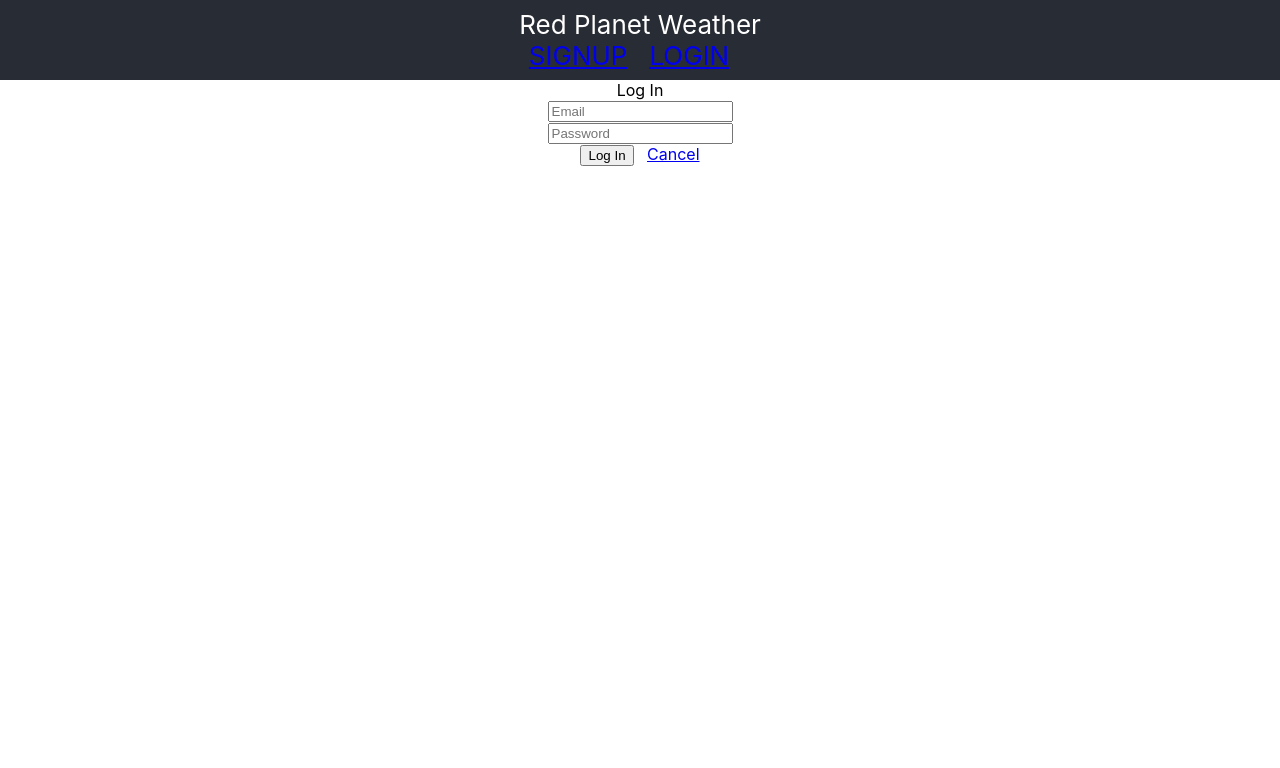
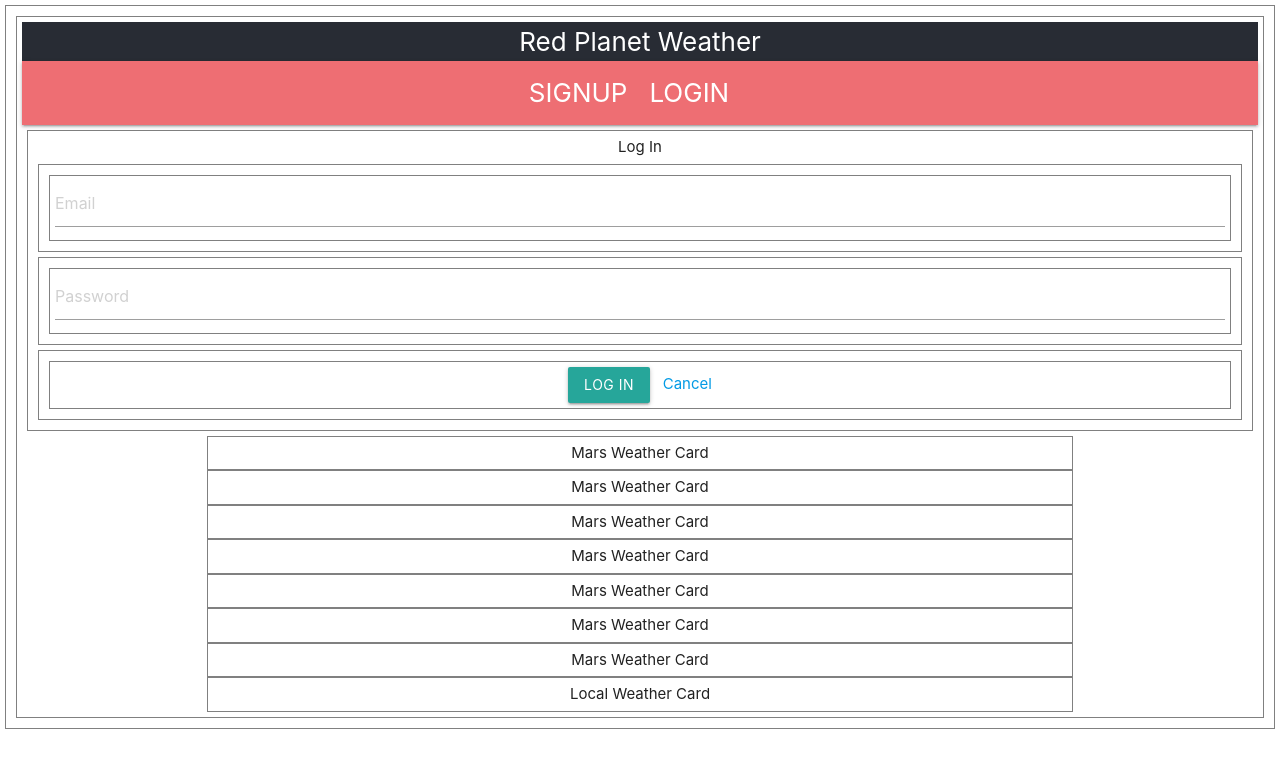
Before and after one commit to Chris-Violante/Red-Planet-Weather, a React (Create React App) app: page /login in a window 1280 px wide. Shown: the top 768 px of the page. Built offline with nearby package versions, Linux system fonts and the light colour scheme.

Commit message:
tile components

```diff
--- a/package.json
+++ b/package.json
@@ -9,6 +9,7 @@
     "bcrypt": "^5.0.0",
     "express": "^4.17.1",
     "jsonwebtoken": "^8.5.1",
+    "materialize-css": "^1.0.0-rc.2",
     "mongoose": "^5.9.24",
     "morgan": "^1.10.0",
     "react": "^16.13.1",
--- a/public/index.html
+++ b/public/index.html
@@ -15,6 +15,7 @@
       user's mobile device or desktop. See https://developers.google.com/web/fundamentals/web-app-manifest/
     -->
     <link rel="manifest" href="%PUBLIC_URL%/manifest.json" />
+   <link rel="stylesheet" href="https://cdnjs.cloudflare.com/ajax/libs/materialize/1.0.0/css/materialize.min.css">
     <!--
       Notice the use of %PUBLIC_URL% in the tags above.
       It will be replaced with the URL of the `public` folder during the build.
@@ -24,7 +25,7 @@
       work correctly both with client-side routing and a non-root public URL.
       Learn how to configure a non-root public URL by running `npm run build`.
     -->
-    <title>React App</title>
+    <title>Red Planet Weather</title>
   </head>
   <body>
     <noscript>You need to enable JavaScript to run this app.</noscript>
--- /dev/null
+++ b/src/components/LocalCard/LocalCard.jsx
@@ -0,0 +1,18 @@
+import React, { Component } from 'react';
+
+
+class LocalCard extends Component {
+    render () {
+      return (
+        <>
+            <div className="container">
+                <header>
+                    Local Weather Card
+                </header>
+            </div>
+        </>
+      );
+    }
+  }
+
+  export default LocalCard;
--- a/src/components/MarsCard/MarsCard.jsx
+++ b/src/components/MarsCard/MarsCard.jsx
@@ -0,0 +1,48 @@
+import React, { Component } from 'react';
+
+
+class MarsCard extends Component {
+    render () {
+      return (
+        <>
+            <div className="container">
+                <header>
+                    Mars Weather Card
+                </header>
+            </div>
+            <div className="container">
+                <header>
+                    Mars Weather Card
+                </header>
+            </div>
+            <div className="container">
+                <header>
+                    Mars Weather Card
+                </header>
+            </div>
+            <div className="container">
+                <header>
+                    Mars Weather Card
+                </header>
+            </div>
+            <div className="container">
+                <header>
+                    Mars Weather Card
+                </header>
+            </div>
+            <div className="container">
+                <header>
+                    Mars Weather Card
+                </header>
+            </div>
+            <div className="container">
+                <header>
+                    Mars Weather Card
+                </header>
+            </div>
+        </>
+      );
+    }
+  }
+
+  export default MarsCard;
--- a/src/pages/App/App.css
+++ b/src/pages/App/App.css
@@ -36,3 +36,9 @@
     transform: rotate(360deg);
   }
 }
+
+div {
+  border: 1px solid grey;
+  margin: 5px;
+  padding: 5px;
+}
--- a/src/pages/App/App.js
+++ b/src/pages/App/App.js
@@ -4,6 +4,8 @@ import { Route, Switch, Redirect, NavLink } from 'react-router-dom';
 import userService from '../../utils/userService';
 import SignupPage from '../SignupPage/SignupPage';
 import LoginPage from '../LoginPage/LoginPage';
+import MarsCard from '../../components/MarsCard/MarsCard';
+import LocalCard from '../../components/LocalCard/LocalCard'
 
 
 
@@ -56,6 +58,8 @@ class App extends Component {
               <LoginPage history={history} handleSignupOrLogin={this.handleSignupOrLogin} />
           } />
           </Switch>
+          <MarsCard />
+          <LocalCard />
         </main>
       </div>
     );
```
Also changed, not shown: 1 other file (tests, documents, lock files or other folders).
